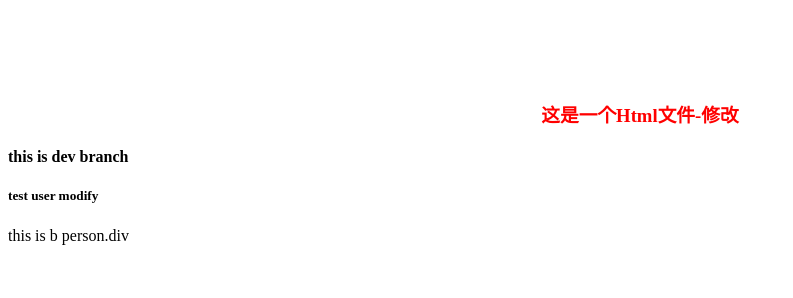
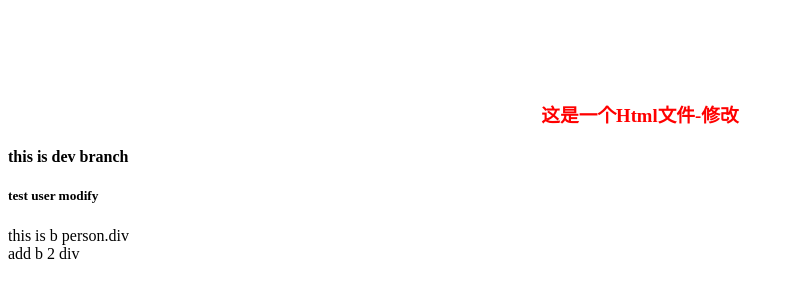
Before and after one commit to yinbangwen/firstgit, a plain HTML site: page index.html in a window 1280 px wide. Shown: the whole page, without its empty margins (0-793 px from the left). Drawn offline with Linux system fonts and the light colour scheme.

Commit message:
b 2 modify

```diff
--- a/index.html
+++ b/index.html
@@ -9,5 +9,6 @@
 	<h4>this is dev branch</h4>
 	<h5>test user modify</h5>
 	<div>this is b person.div</div>
+	<div>add b 2 div</div>
 </body>
 </html>
```
